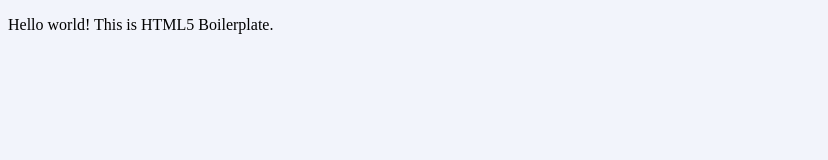
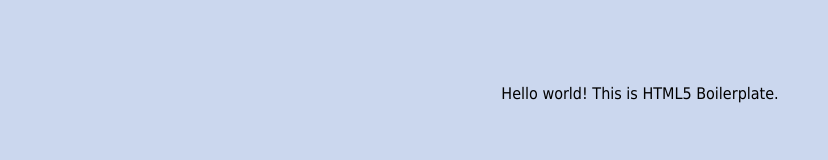
Before and after one commit to zainab-gilani/Test, a website: page index.html in a window 1280 px wide. Shown: the whole page, without its empty margins (0-828 px from the left). Drawn offline with Linux system fonts and the light colour scheme; files that its build step writes are made by us from their sources; files whose address does not match are found by name.

Commit message:
Amended body

```diff
--- a/style.css
+++ b/style.css
@@ -1,5 +1,8 @@
 body {
-    background-color: #f2f4fb;
+    background-color: #CBD7EE;
+    font-family: "Tahoma";
+    text-align: center;
+    padding-top: 60px;
 }
 
 form {
```
